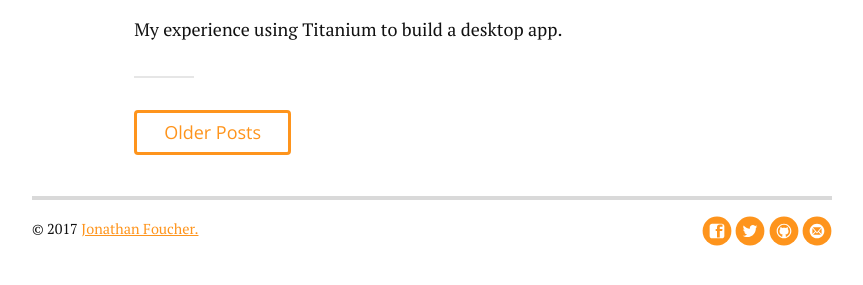
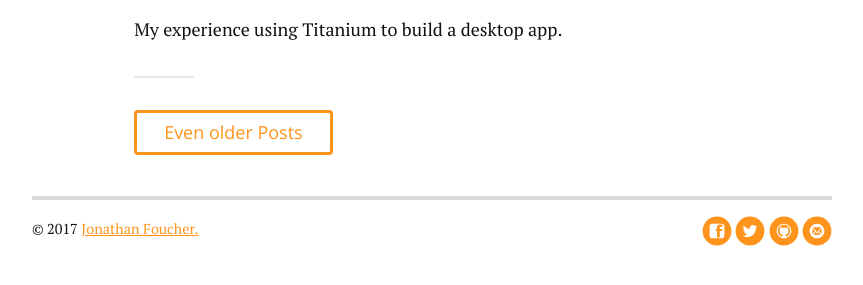
Before and after one commit to jfoucher/jfoucher.com, a Jekyll site: the page built from index.html, in a window 1280 px wide and 900 px high, scrolled down 2953 px. Shown: the part 567-852 px from the top of the window, without its empty margins (208-1071 px from the left). Built offline with Jekyll 4.4.1, drawn with Linux system fonts in a browser that asks for light colours; nearby versions of some CDN libraries; the list of posts is cut into pages by our own code.

Commit message:
Change older post button label

```diff
--- a/index.html
+++ b/index.html
@@ -36,7 +36,7 @@
       <a href="{{ paginator.previous_page_path | prepend: site.baseurl }}" class="previous button__outline">Newer Posts</a>
     {% endif %}
     {% if paginator.next_page %}
-      <a href="{{ paginator.next_page_path | prepend: site.baseurl }}" class="next button__outline">Older Posts</a>
+      <a href="{{ paginator.next_page_path | prepend: site.baseurl }}" class="next button__outline">Even older Posts</a>
     {% endif %}
   </div>
 </div>
```
